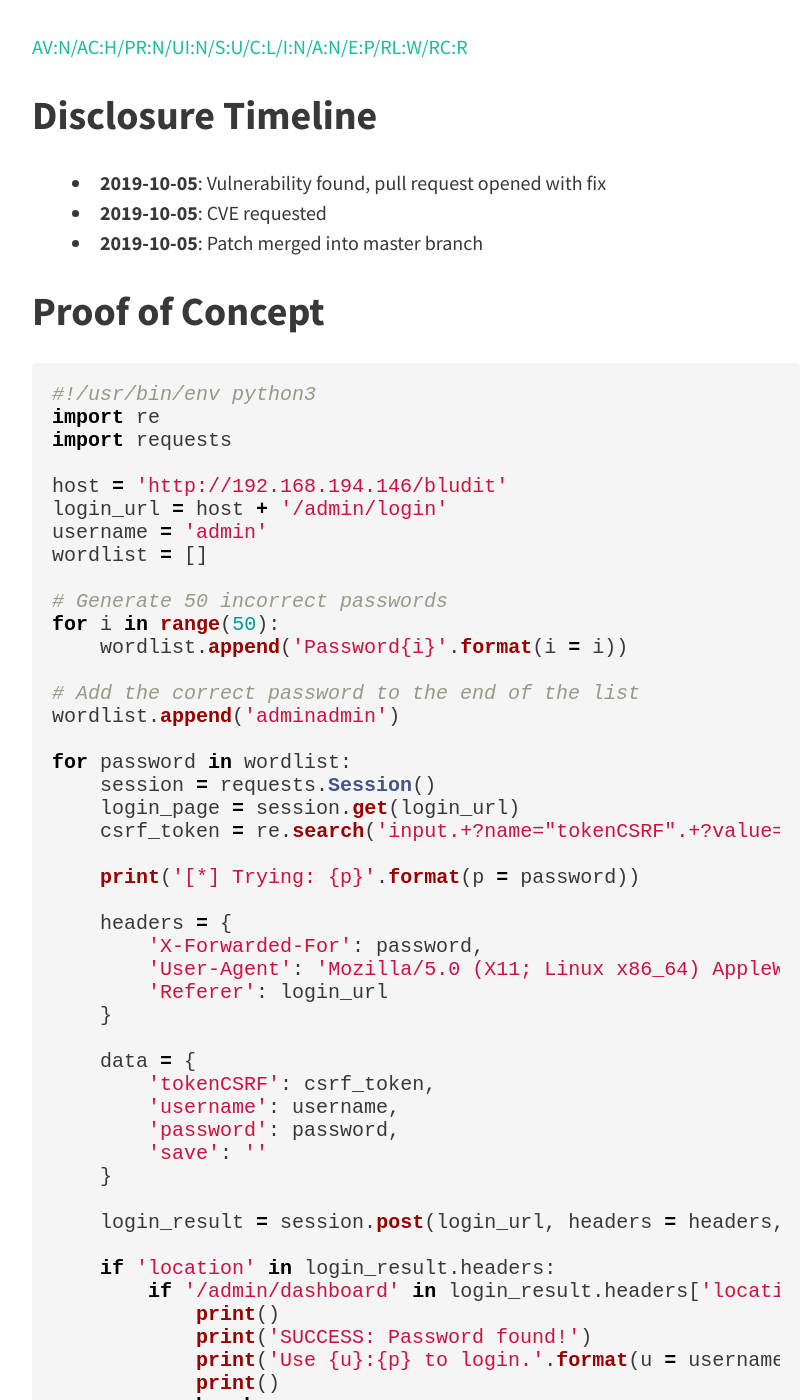
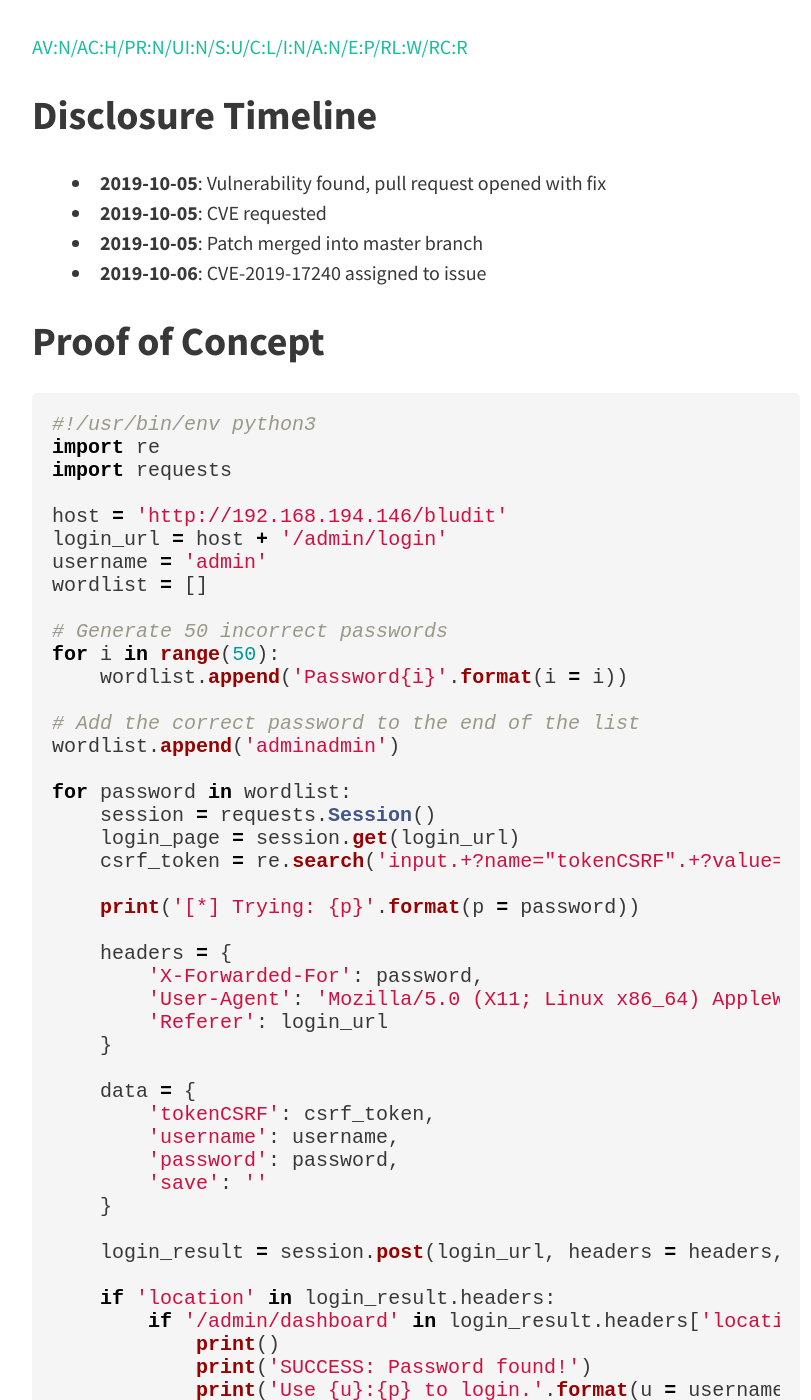
Before and after one commit to rastating/rastating.github.io, a Jekyll site: the page built from _posts/2019-10-05-bludit-brute-force-mitigation-bypass.md, in a window 1280 px wide and 1400 px high, scrolled down 2424 px. Shown: the whole window, without its empty margins (224-1035 px from the left). Built offline with Jekyll 4.4.1, drawn with Linux system fonts in a browser that asks for light colours; nearby versions of some CDN libraries.

Commit message:
Update timeline

```diff
--- a/_posts/2019-10-05-bludit-brute-force-mitigation-bypass.md
+++ b/_posts/2019-10-05-bludit-brute-force-mitigation-bypass.md
@@ -11,6 +11,7 @@ tags:
   - php
   - security
   - websec
+  - CVE-2019-17240
 image: /assets/images/2019-10-05-bludit-brute-force-mitigation-bypass/68747470733a2f2f61736369696e656d612e6f72672f612f3237323636312e737667.jpg
 ---
 Versions prior to and including 3.9.2 of the Bludit CMS are vulnerable to a bypass of the anti-brute force mechanism that is in place to block users that have attempted to incorrectly login 10 times or more. Within the `bl-kernel/security.class.php` file, there is a function named `getUserIp` which attempts to determine the _true_ IP address of the end user by trusting the `X-Forwarded-For` and `Client-IP` HTTP headers:
@@ -78,6 +79,7 @@ Disclosure Timeline
 - **2019-10-05**: Vulnerability found, pull request opened with fix
 - **2019-10-05**: CVE requested
 - **2019-10-05**: Patch merged into master branch
+- **2019-10-06**: CVE-2019-17240 assigned to issue
 
 Proof of Concept
 ----------------
```
